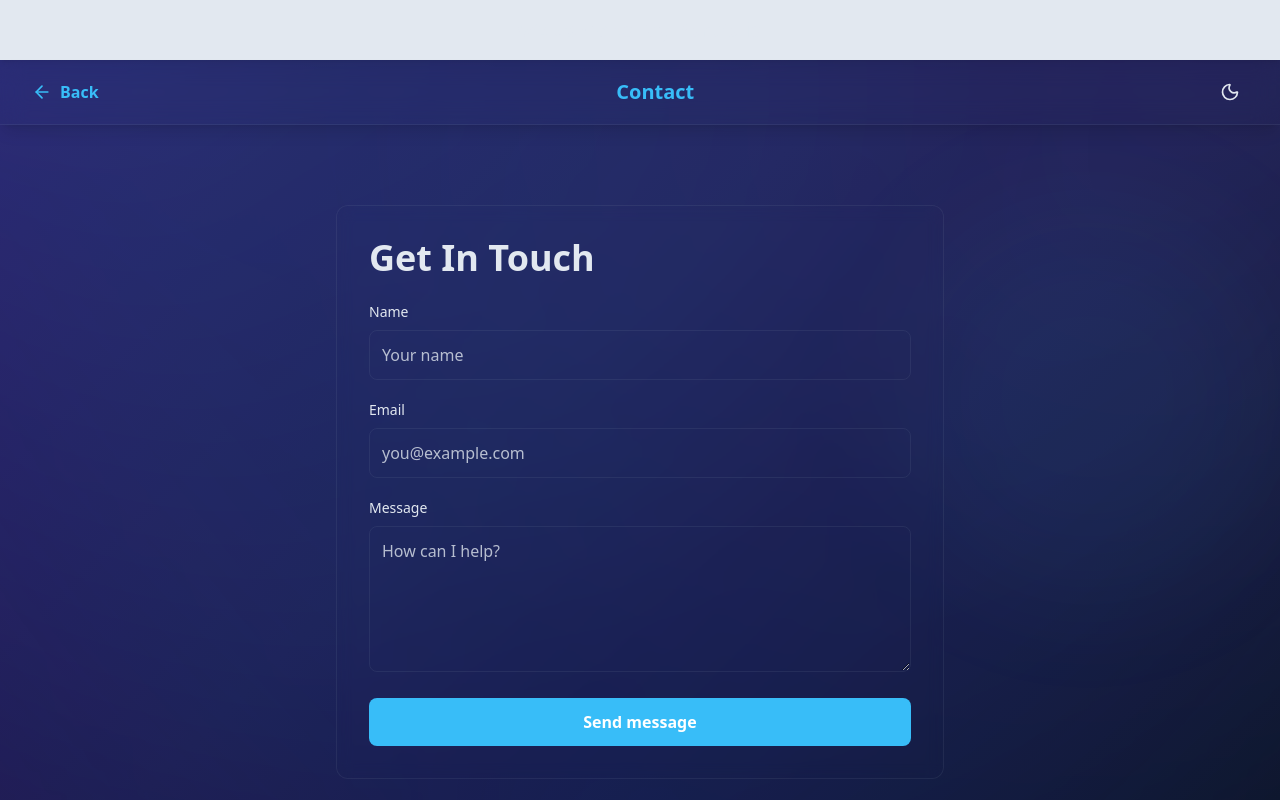
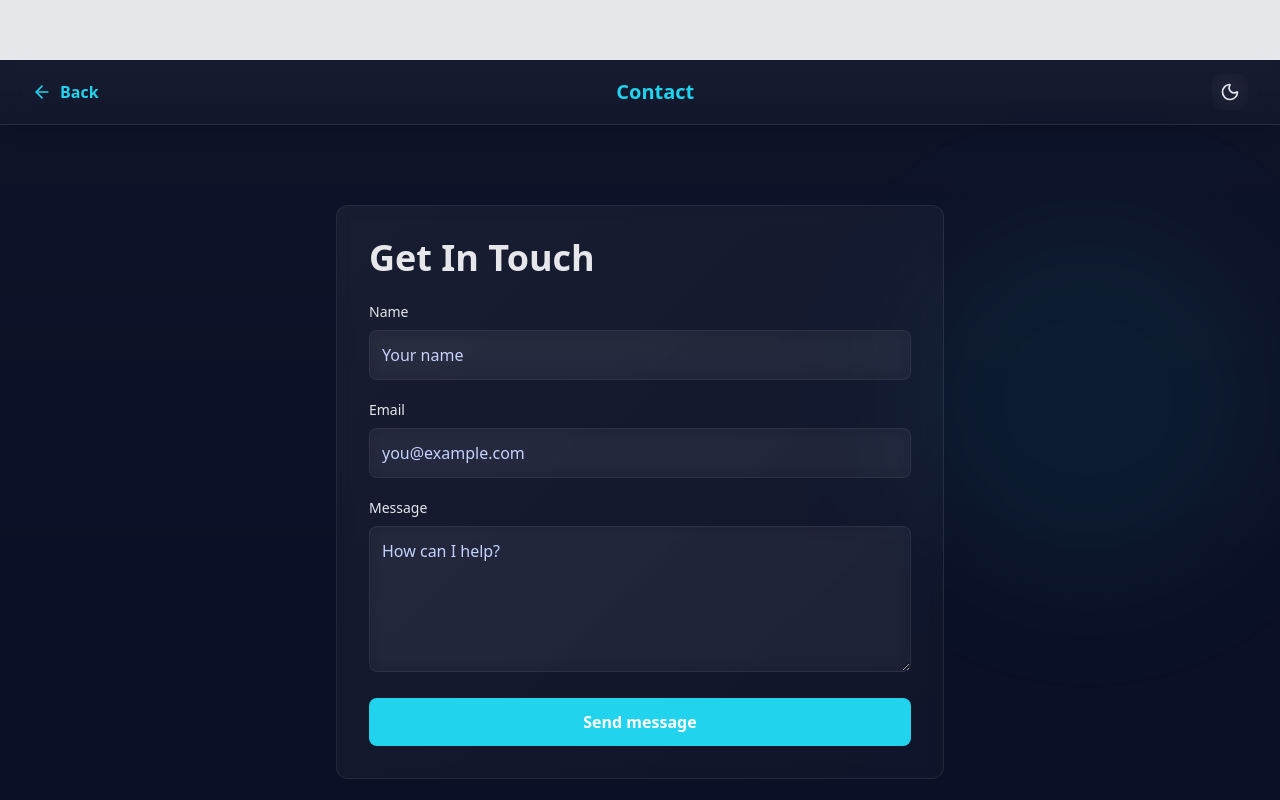
Before and after one commit to Kirusanth290/personal-website, a Next.js app: page /contact in a window 1280 px wide. Shown: the top 800 px of the page. Built offline with nearby package versions, Linux system fonts and the light colour scheme.

Commit message:
Apply purple-blue gradient portfolio theme

```diff
--- a/app/globals.css
+++ b/app/globals.css
@@ -1,263 +1,176 @@
 @import "tailwindcss";
 
-/* =========================
-   Theme Tokens (CSS Vars)
-   ========================= */
+/* =========================================================
+   GLOBAL COLOR SYSTEM (PURPLE → BLUE PORTFOLIO THEME)
+========================================================= */
 
 :root {
-  /* Purple → Indigo → Blue gradient background */
-  --background: linear-gradient(135deg, #6d28d9 0%, #4f46e5 45%, #1d4ed8 100%);
-  --foreground: #f8fafc;
+  /* Text */
+  --foreground: #e5e7eb;
+  --text-secondary: #c7d2fe;
 
-  /* Use RGB triplets so rgba(var(--card-bg-rgb), x) works */
-  --card-bg-rgb: 255 255 255;
-  --card-border: rgba(255, 255, 255, 0.18);
-
-  /* Accent (cyan pops nicely on purple/blue) */
+  /* Accent (buttons, highlights) */
   --accent: #22d3ee;
-  --accent-light: #60a5fa;
+  --accent-light: #67e8f9;
   --button-hover: #06b6d4;
 
-  /* Text */
-  --text-secondary: rgba(248, 250, 252, 0.82);
-
-  /* Effects */
-  --shadow: 0 18px 50px rgba(0, 0, 0, 0.25);
-  --ring: 0 0 0 3px rgba(34, 211, 238, 0.25);
+  /* Cards */
+  --card-bg: rgba(255, 255, 255, 0.06);
+  --card-border: rgba(255, 255, 255, 0.15);
 }
 
-html.dark {
-  /* Deeper gradient for dark mode */
-  --background: linear-gradient(135deg, #2e1065 0%, #1e1b4b 45%, #0b1220 100%);
-  --foreground: #e2e8f0;
-
-  --card-bg-rgb: 15 23 42; /* slate-900-ish */
-  --card-border: rgba(148, 163, 184, 0.22);
-
-  --accent: #38bdf8;
-  --accent-light: #93c5fd;
-  --button-hover: #0ea5e9;
-
-  --text-secondary: rgba(226, 232, 240, 0.78);
-
-  --shadow: 0 18px 60px rgba(0, 0, 0, 0.45);
-  --ring: 0 0 0 3px rgba(56, 189, 248, 0.25);
-}
-
-@theme inline {
-  --color-background: var(--background);
-  --color-foreground: var(--foreground);
-  --color-accent: var(--accent);
-  --color-accent-light: var(--accent-light);
-  --color-button-hover: var(--button-hover);
-  --color-text-secondary: var(--text-secondary);
-  --font-sans: var(--font-geist-sans);
-  --font-mono: var(--font-geist-mono);
-}
-
-/* =========================
-   Base
-   ========================= */
+/* =========================================================
+   BASE STYLES
+========================================================= */
 
 html,
 body {
-  height: 100%;
+  margin: 0;
+  padding: 0;
+  color: var(--foreground);
+  background: #0b1026;
+  scroll-behavior: smooth;
 }
 
-body {
-  background: var(--background);
-  color: var(--foreground);
-  text-rendering: optimizeLegibility;
-  -webkit-font-smoothing: antialiased;
-  overflow-x: hidden;
+a {
+  text-decoration: none;
 }
 
 a:hover {
   opacity: 0.9;
 }
 
-/* A subtle ambient glow layer */
-body::before {
-  content: "";
-  position: fixed;
-  inset: -40%;
-  pointer-events: none;
-  z-index: -1;
-  background:
-    radial-gradient(circle at 25% 15%, rgba(34, 211, 238, 0.18), transparent 45%),
-    radial-gradient(circle at 75% 25%, rgba(99, 102, 241, 0.18), transparent 45%),
-    radial-gradient(circle at 50% 80%, rgba(29, 78, 216, 0.16), transparent 55%);
-  filter: blur(40px);
+/* =========================================================
+   SECTION BACKGROUNDS
+========================================================= */
+
+/* HERO / TOP SECTION */
+.bg-hero {
+  background: linear-gradient(
+    135deg,
+    #5b21b6 0%,    /* bright purple */
+    #4c1d95 25%,
+    #4338ca 55%,
+    #1e3a8a 100%  /* blue */
+  );
 }
 
-/* =========================
-   Custom Animations
-   ========================= */
-
-@keyframes glow {
-  0%,
-  100% {
-    box-shadow: 0 0 6px rgba(34, 211, 238, 0.25);
-  }
-  50% {
-    box-shadow: 0 0 22px rgba(34, 211, 238, 0.45);
-  }
+/* ABOUT SECTION */
+.bg-about {
+  background: linear-gradient(
+    180deg,
+    #1e3a8a 0%,
+    #111827 100%
+  );
 }
 
-@keyframes glow-dark {
-  0%,
-  100% {
-    box-shadow: 0 0 6px rgba(56, 189, 248, 0.22);
-  }
-  50% {
-    box-shadow: 0 0 22px rgba(56, 189, 248, 0.42);
-  }
+/* SKILLS / DARK SECTION */
+.bg-skills {
+  background: radial-gradient(
+    circle at top,
+    #1e1b4b 0%,
+    #020617 70%
+  );
 }
 
-@keyframes expand {
-  0% {
-    transform: scale(1);
-  }
-  100% {
-    transform: scale(1.05);
-  }
+/* =========================================================
+   NAVBAR
+========================================================= */
+
+.nav {
+  position: sticky;
+  top: 0;
+  z-index: 50;
+  backdrop-filter: blur(12px);
+  background: linear-gradient(
+    to right,
+    rgba(91, 33, 182, 0.7),
+    rgba(30, 58, 138, 0.7)
+  );
+  border-bottom: 1px solid rgba(255, 255, 255, 0.12);
 }
 
-@keyframes pulse-subtle {
-  0%,
-  100% {
-    opacity: 1;
-  }
-  50% {
-    opacity: 0.82;
-  }
+/* =========================================================
+   BUTTONS
+========================================================= */
+
+.btn-primary {
+  display: inline-flex;
+  align-items: center;
+  justify-content: center;
+  gap: 0.5rem;
+  padding: 0.75rem 1.5rem;
+  border-radius: 0.75rem;
+  font-weight: 600;
+  background: linear-gradient(135deg, #22d3ee, #0ea5e9);
+  color: #020617;
+  transition: all 300ms ease;
 }
 
-@keyframes fade-in-up {
-  0% {
+.btn-primary:hover {
+  background: linear-gradient(135deg, #67e8f9, #38bdf8);
+  transform: scale(1.05);
+  box-shadow: 0 12px 30px rgba(34, 211, 238, 0.3);
+}
+
+.btn-outline {
+  border: 2px solid var(--card-border);
+  color: var(--foreground);
+  padding: 0.75rem 1.5rem;
+  border-radius: 0.75rem;
+  transition: all 300ms ease;
+}
+
+.btn-outline:hover {
+  border-color: var(--accent);
+  background: rgba(34, 211, 238, 0.1);
+}
+
+/* =========================================================
+   CARDS (SKILLS / PROJECTS)
+========================================================= */
+
+.card {
+  background: var(--card-bg);
+  border: 1px solid var(--card-border);
+  border-radius: 0.75rem;
+  padding: 1.25rem;
+  transition: all 300ms ease;
+  cursor: pointer;
+}
+
+.card:hover {
+  border-color: var(--accent);
+  transform: translateY(-6px);
+  box-shadow: 0 0 30px rgba(34, 211, 238, 0.18);
+}
+
+/* =========================================================
+   ANIMATIONS
+========================================================= */
+
+@keyframes fade-up {
+  from {
     opacity: 0;
-    transform: translateY(10px);
+    transform: translateY(12px);
   }
-  100% {
+  to {
     opacity: 1;
     transform: translateY(0);
   }
 }
 
-@keyframes slide-in-left {
-  0% {
-    opacity: 0;
-    transform: translateX(-18px);
-  }
-  100% {
-    opacity: 1;
-    transform: translateX(0);
-  }
+.animate-fade-up {
+  animation: fade-up 0.7s ease-out forwards;
 }
 
-/* =========================
-   Animation Utility Classes
-   ========================= */
-
-.animate-glow {
-  animation: glow 2s ease-in-out infinite;
-}
-
-html.dark .animate-glow {
-  animation: glow-dark 2s ease-in-out infinite;
-}
-
-.animate-expand-hover {
-  transition: transform 0.25s ease, box-shadow 0.25s ease;
-}
-
-.animate-expand-hover:hover {
-  animation: expand 0.25s ease forwards;
-}
-
-.animate-pulse-subtle {
-  animation: pulse-subtle 2s ease-in-out infinite;
-}
-
-.animate-fade-in-up {
-  animation: fade-in-up 0.6s ease-out;
-}
-
-.animate-slide-in-left {
-  animation: slide-in-left 0.6s ease-out;
-}
-
-/* Stagger children animations */
-.animate-children > * {
-  animation: fade-in-up 0.6s ease-out backwards;
-}
-
-.animate-children > *:nth-child(1) {
-  animation-delay: 0.08s;
-}
-.animate-children > *:nth-child(2) {
-  animation-delay: 0.16s;
-}
-.animate-children > *:nth-child(3) {
-  animation-delay: 0.24s;
-}
-.animate-children > *:nth-child(4) {
-  animation-delay: 0.32s;
-}
-.animate-children > *:nth-child(5) {
-  animation-delay: 0.4s;
-}
-.animate-children > *:nth-child(n + 6) {
-  animation-delay: 0.48s;
-}
-
-/* =========================
-   Component Classes
-   ========================= */
-
-.nav {
-  position: sticky;
-  top: 0;
-  z-index: 50;
-  backdrop-filter: blur(14px);
-  -webkit-backdrop-filter: blur(14px);
-  border-bottom: 1px solid var(--card-border);
-  background: linear-gradient(
-    to bottom,
-    rgba(var(--card-bg-rgb), 0.14),
-    rgba(var(--card-bg-rgb), 0.08)
-  );
-}
-
-.nav-inner {
-  max-width: 80rem;
-  margin-left: auto;
-  margin-right: auto;
-  padding: 0 1rem;
-  height: 4rem;
-  display: flex;
-  align-items: center;
-  justify-content: space-between;
-}
-
-@media (min-width: 640px) {
-  .nav-inner {
-    padding-left: 1.5rem;
-    padding-right: 1.5rem;
-  }
-}
-
-@media (min-width: 1024px) {
-  .nav-inner {
-    padding-left: 2rem;
-    padding-right: 2rem;
-  }
-}
+/* =========================================================
+   UTILITIES
+========================================================= */
 
 .section {
-  padding-top: 5rem;
-  padding-bottom: 5rem;
-  border-top: 1px solid rgba(255, 255, 255, 0.12);
+  padding-top: 6rem;
+  padding-bottom: 6rem;
 }
 
 .container {
@@ -281,104 +194,3 @@ html.dark .animate-glow {
     padding-right: 2rem;
   }
 }
-
-/* Buttons */
-.btn {
-  display: inline-flex;
-  align-items: center;
-  justify-content: center;
-  gap: 0.5rem;
-  padding: 0.65rem 1rem;
-  border-radius: 0.85rem;
-  font-weight: 600;
-  transition: transform 200ms ease, box-shadow 200ms ease, background-color 200ms ease,
-    border-color 200ms ease, color 200ms ease;
-  cursor: pointer;
-  border: 1px solid transparent;
-  background: none;
-}
-
-.btn:hover {
-  transform: translateY(-1px);
-}
-
-.btn:focus-visible {
-  outline: none;
-  box-shadow: var(--ring);
-}
-
-.btn-primary {
-  background-color: var(--accent);
-  color: #081019;
-  box-shadow: 0 10px 24px rgba(34, 211, 238, 0.25);
-}
-
-.btn-primary:hover {
-  background-color: var(--button-hover);
-  box-shadow: 0 14px 30px rgba(34, 211, 238, 0.35);
-}
-
-.btn-ghost {
-  border: 1px solid var(--card-border);
-  color: var(--foreground);
-  background: rgba(var(--card-bg-rgb), 0.08);
-}
-
-.btn-ghost:hover {
-  border-color: rgba(34, 211, 238, 0.5);
-  background: rgba(34, 211, 238, 0.12);
-}
-
-/* Cards */
-.card {
-  padding: 1.1rem;
-  border-radius: 1rem;
-  background: linear-gradient(
-    to bottom right,
-    rgba(var(--card-bg-rgb), 0.18),
-    rgba(var(--card-bg-rgb), 0.08)
-  );
-  border: 1px solid var(--card-border);
-  text-align: center;
-  font-weight: 700;
-  color: var(--foreground);
-  transition: transform 220ms ease, box-shadow 220ms ease, border-color 220ms ease,
-    background 220ms ease;
-  cursor: pointer;
-  box-shadow: 0 8px 26px rgba(0, 0, 0, 0.12);
-}
-
-.card:hover {
-  border-color: rgba(34, 211, 238, 0.55);
-  background: linear-gradient(
-    to bottom right,
-    rgba(34, 211, 238, 0.16),
-    rgba(var(--card-bg-rgb), 0.10)
-  );
-  transform: translateY(-2px);
-  box-shadow: var(--shadow);
-}
-
-/* Sticky contact bar */
-.contact-bar {
-  position: sticky;
-  bottom: 0;
-  z-index: 40;
-  backdrop-filter: blur(14px);
-  -webkit-backdrop-filter: blur(14px);
-  border-top: 1px solid var(--card-border);
-  background: linear-gradient(
-    to top,
-    rgba(var(--card-bg-rgb), 0.14),
-    rgba(var(--card-bg-rgb), 0.08)
-  );
-}
-
-/* Convenience helpers */
-.fade-up {
-  animation: fade-in-up 0.6s ease-out forwards;
-}
-
-.rise {
-  animation: fade-in-up 0.6s ease-out forwards;
-}
```
